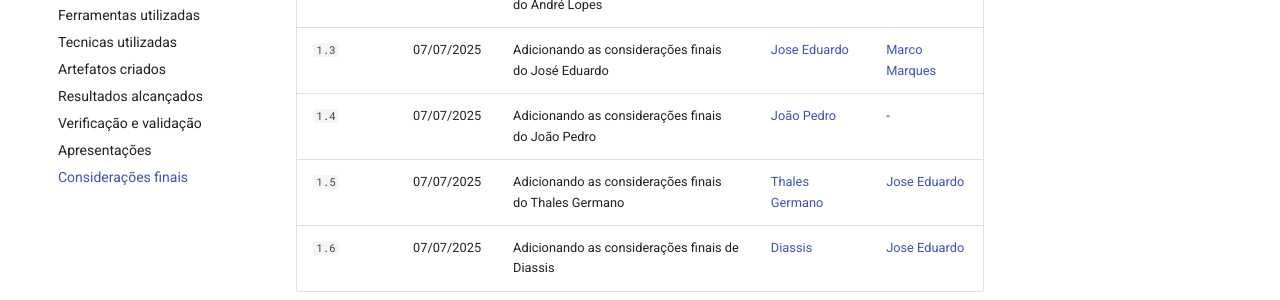
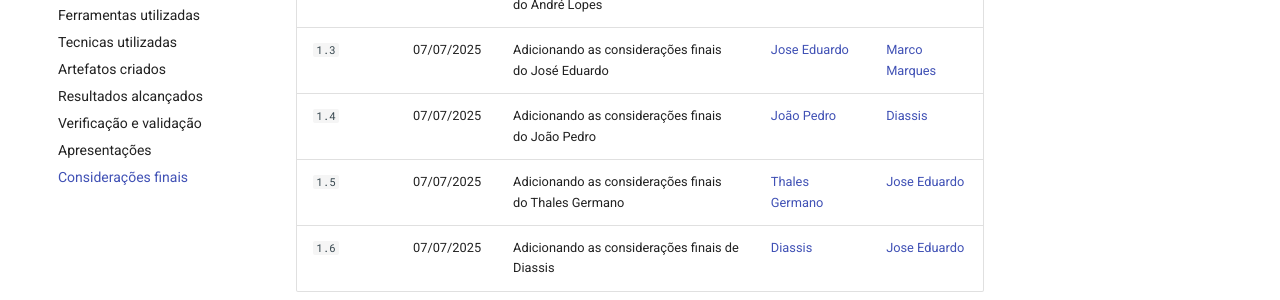
Before and after one commit to Requisitos-de-Software/2025.1-Meu-INSS, an MkDocs documentation site: the page built from docs/entrega-final/consideracoes-finais.md, in a window 1280 px wide and 900 px high, scrolled down 2834 px. Shown: the part 524-824 px from the top of the window. Built offline with MkDocs 1.6.1 and Material for MkDocs 9.7.7, drawn with Linux system fonts in a browser that asks for light colours; comment, search, counter and statistics services are not loaded.

Commit message:
Update consideracoes-finais.md

```diff
--- a/docs/entrega-final/consideracoes-finais.md
+++ b/docs/entrega-final/consideracoes-finais.md
@@ -66,6 +66,6 @@ Aqui será apresentada a finalização do trabalho, onde documentamos o que acha
 | `1.1` | 07/07/2025 | Adicionando as considerações finais da Júlia Massuda | [Júlia Massuda](https://github.com/JuliaReis18) | [Jose Eduardo](https://github.com/jevprado) |
 | `1.2` | 07/07/2025 | Adicionando as considerações finais do André Lopes | [Andre Lopes](https://github.com/andrewslopes) | [Jose Eduardo](https://github.com/jevprado) |
 | `1.3` | 07/07/2025 | Adicionando as considerações finais do José Eduardo | [Jose Eduardo](https://github.com/jevprado) | [Marco Marques](https://github.com/marcomarquesdc) |
-| `1.4` | 07/07/2025 | Adicionando as considerações finais do João Pedro | [João Pedro](https://github.com/JpRodrigues2) | - |
+| `1.4` | 07/07/2025 | Adicionando as considerações finais do João Pedro | [João Pedro](https://github.com/JpRodrigues2) | [Diassis](https://github.com/Diaxiz) |
 | `1.5` | 07/07/2025 | Adicionando as considerações finais do Thales Germano | [Thales Germano](https://github.com/thalesgvl) |  [Jose Eduardo](https://github.com/jevprado)|
 | `1.6` | 07/07/2025 | Adicionando as considerações finais de Diassis | [Diassis](https://github.com/Diaxiz) | [Jose Eduardo](https://github.com/jevprado) |
```
